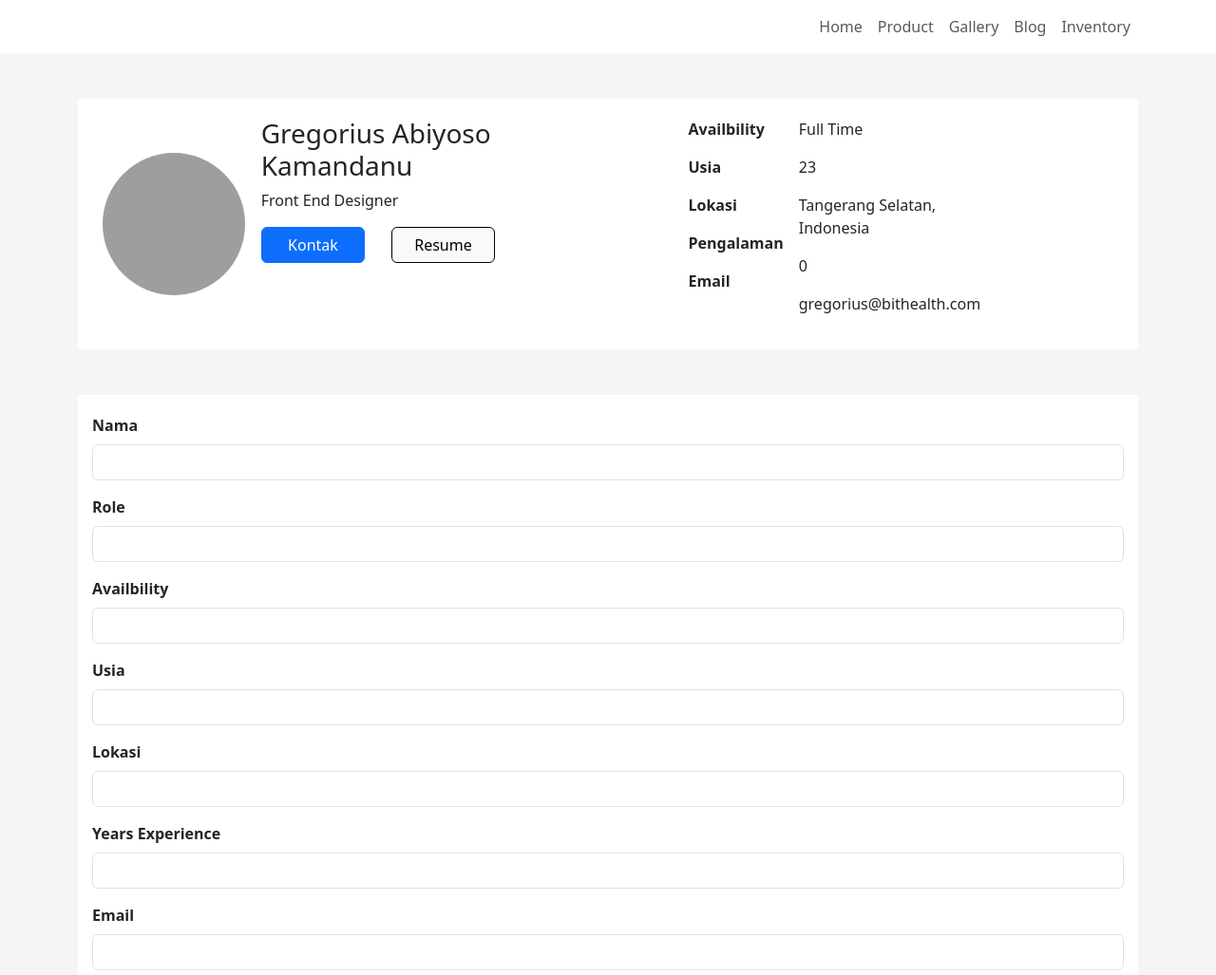
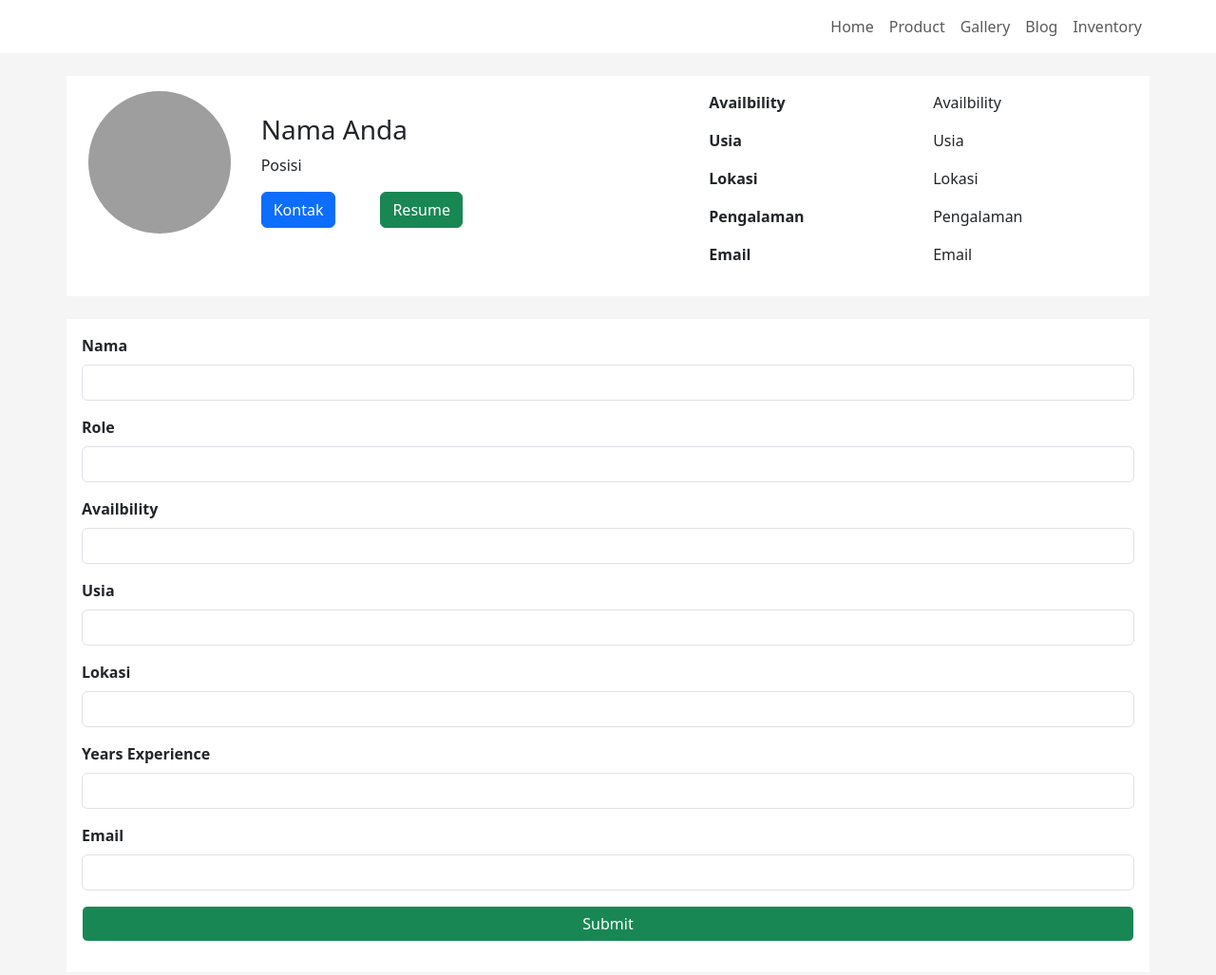
Before and after one commit to gregoriuss9/assignment-1-bithealth, a plain HTML site: page index.html in a window 1280 px wide. Shown: the top 1027 px of the page at 95% size. Drawn offline with nearby package versions, Linux system fonts and the light colour scheme; grey boxes are pictures that could not be loaded.

Commit message:
edit index.html and style.css, done!

```diff
--- a/index.html
+++ b/index.html
@@ -3,19 +3,18 @@
 <head>
     <meta charset="UTF-8">
     <meta name="viewport" content="width=device-width, initial-scale=1.0">
-    <title>Log in using Boostrap</title>
+    <title>Document</title>
     <link href="https://cdn.jsdelivr.net/npm/bootstrap@5.3.2/dist/css/bootstrap.min.css" rel="stylesheet" integrity="sha384-T3c6CoIi6uLrA9TneNEoa7RxnatzjcDSCmG1MXxSR1GAsXEV/Dwwykc2MPK8M2HN" crossorigin="anonymous">
-    <link rel="stylesheet" href="./style/style.css">
-    <link rel="icon" href="https://cdn-icons-png.flaticon.com/512/4201/4201973.png" type="image/x-icon">
+    <link rel="stylesheet" href="style/style.css">
 </head>
 <body>
-    <!-- navbar -->
+<!-- NAVBAR -->
+<div class="container-full">
+    <div class="container-md container-sm px-0">
         <div class="row-navbar">
-        <div class="container-md">
-            <!-- <nav class="navbar navbar-expand-md bg-body-tertiary"> -->
-            <nav class="navbar navbar-expand-md ">
-                <div class="container-md px-0">
-                    <div class="navbar-nav ms-auto">
+            <nav class="navbar navbar-expand-md navbar-expand-sm ">
+                <div class="container-md px-0 text-sm-center">
+                    <div class="navbar-nav ms-auto ">
                       <a class="nav-link" href="#">Home</a>
                       <a class="nav-link" href="#">Product</a>
                       <a class="nav-link" href="#">Gallery</a>
@@ -26,95 +25,89 @@
               </nav>
         </div>
     </div>
+</div>
 
-    <!-- status -->
-    <div class="row-status">
-            <div class="container-md">
-                <div class="kotak d-flex mt-5 mb-5">
-                    <div class="col-md-2 d-flex justify-content-center align-items-center" >
+<!-- STATUS -->
+
+<div class="container-sm container-md p-3 my-4">
+    <div class="row">
+        <div class="col-md-2 col-sm-12 text-sm-center text-md-center p-0" >
             <img class="rounded-circle" src="https://i.pinimg.com/originals/23/69/74/23697426777b34fd294433ff7fc3185b.jpg" alt="photos" height="150" width="150">
         </div>
 
-                    <div class="col-md-3 d-flex flex-column" >
-                        <h3>Gregorius Abiyoso Kamandanu</h3>
-                        <p>Front End Designer</p>
-
-                        <div class="row-md d-flex flex-row">
-                            <div class="col-md-6">
+        <div class="col-md-4 col-sm-12 text-sm-center text-md-start" >
+            <div class="row mt-4">
+                <h3>Nama Anda</h3>
+                <p>Posisi</p>
+            </div>
+            <div class="row">
+                <div class="col-md-4 col-sm-3 offset-md-0 offset-sm-3">
                     <button type="button" class="btn btn-primary">Kontak</button>
                 </div>
-                            <div class="col-md-6">
-                                <button type="button" class="btn btn-light">Resume</button>
+
+                <div class="col-md-4 col-sm-3 offset-md-0 offset-sm-0">
+                    <button type="button" class="btn btn-success">Resume</button>
                 </div>
                 </div>
             </div>
 
-                    <div class="col-md-7 d-flex column-gap-3" >
-                        <div class="col-md-3" >
-                            <!-- sengaja dikosongkan -->
-                        </div>
-                        <div class="col-md-3-identity" >
+        <div id="identity" class="col-md col-sm-4 offset-md-1 offset-sm-2 mt-sm-3 mt-md-0" >
             <p>Availbility</p>
             <p>Usia</p>
             <p>Lokasi</p>
             <p>Pengalaman</p>
             <p>Email</p>
         </div>
-                        <div class="col-md-3-status" >
-                            <p>Full Time</p>
-                            <p>23</p>
-                            <p>Tangerang Selatan, Indonesia</p>
-                            <p>0</p>
-                            <p>gregorius@bithealth.com</p>
-                        </div>
-                        <div class="col-md-3" >
-                            <!-- sengaja dikosongkan -->
-                        </div>
-                    </div>
-
-
+        <div class="col-md col-sm mt-sm-3 mt-md-0 p-0">
+            <p>Availbility</p>
+            <p>Usia</p>
+            <p>Lokasi</p>
+            <p>Pengalaman</p>
+            <p>Email</p>
         </div>
     </div>
 </div>
 
-
+<!-- FORM -->
+<div class="container-sm container-md p-3">
     <div class="row-form">
-        <div class="container-md">
         <form action="" class="form">
             <div class="mb-3">
                 <label for="exampleInputName" class="form-label">Nama</label>
-                    <input type="text" class="form-control" id="exampleInputName" aria-describedby="">
+                <input type="text" class="form-control" id="exampleInputName" aria-describedby="" required>
             </div>
             <div class="mb-3">
                 <label for="exampleInputRole" class="form-label">Role</label>
-                    <input type="text" class="form-control" id="exampleInputRole" aria-describedby="">
+                <input type="text" class="form-control" id="exampleInputRole" aria-describedby="" required>
             </div>
             <div class="mb-3">
                 <label for="exampleInputAvailbility" class="form-label">Availbility</label>
-                    <input type="text" class="form-control" id="exampleInputAvailbility" aria-describedby="">
+                <input type="text" class="form-control" id="exampleInputAvailbility" aria-describedby="" required>
             </div>
             <div class="mb-3">
                 <label for="exampleInputUsia" class="form-label">Usia</label>
-                    <input type="text" class="form-control" id="exampleInputUsia" aria-describedby="">
+                <input type="text" class="form-control" id="exampleInputUsia" aria-describedby="" required>
             </div>
             <div class="mb-3">
                 <label for="exampleInputLokasi" class="form-label">Lokasi</label>
-                    <input type="text" class="form-control" id="exampleInputLokasi" aria-describedby="">
+                <input type="text" class="form-control" id="exampleInputLokasi" aria-describedby="" required>
             </div>
             <div class="mb-3">
                 <label for="exampleInputExp" class="form-label">Years Experience</label>
-                    <input type="text" class="form-control" id="exampleInputExp" aria-describedby="">
+                <input type="text" class="form-control" id="exampleInputExp" aria-describedby="" required>
             </div>
             <div class="mb-3">
                 <label for="exampleInputEmail" class="form-label">Email</label>
-                    <input type="email" class="form-control" id="exampleInputEmail" aria-describedby="">
+                <input type="email" class="form-control" id="exampleInputEmail" aria-describedby="" required>
             </div>
             <div class="mb-3">
-                    <button type="button" class="btn btn-success">Submit</button>
+                <button type="button" class="btn btn-success" onclick="myFunction()">Submit</button>
             </div>
         </form>
     </div>
 </div>
 
+    <script src="https://cdn.jsdelivr.net/npm/bootstrap@5.3.2/dist/js/bootstrap.bundle.min.js" integrity="sha384-C6RzsynM9kWDrMNeT87bh95OGNyZPhcTNXj1NW7RuBCsyN/o0jlpcV8Qyq46cDfL" crossorigin="anonymous"></script>
+
 </body>
 </html>
--- a/style/style.css
+++ b/style/style.css
@@ -2,46 +2,20 @@ body{
     background-color: whitesmoke;
 }
 
-.row-navbar{
+.container-full{
     background-color: white;
 }
 
-.row .container{
-    /* background-color: white; */
-    max-width: 1200px;
-    /* border: 1px solid; */
-    padding: 0;
-}
-
-.navbar-nav .nav-link:hover{
-    background-color: darksalmon;
-}
-
-.kotak{
+.container-sm.container-md.p-3.my-4{
     background-color: white;
 }
 
-.kotak.d-flex.mt-5.mb-5 {
-    padding: 20px 10px;
+.container-sm.container-md.p-3{
+    background-color: white;
 }
 
-.btn.btn-primary{
-    width: 80%;
-    /* color: red; */
-}
-
-.btn.btn-light{
-    width: 80%;
-    border: 0.75px solid;
-}
-.col-md-3-identity{
+#identity{
     font-weight: bold;
-    /* columns: 2; */
-}
-
-form{
-    background-color: white;
-    padding: 20px 15px;
 }
 
 form label{
```
Lines whose indentation alone changed are shown as unchanged.
